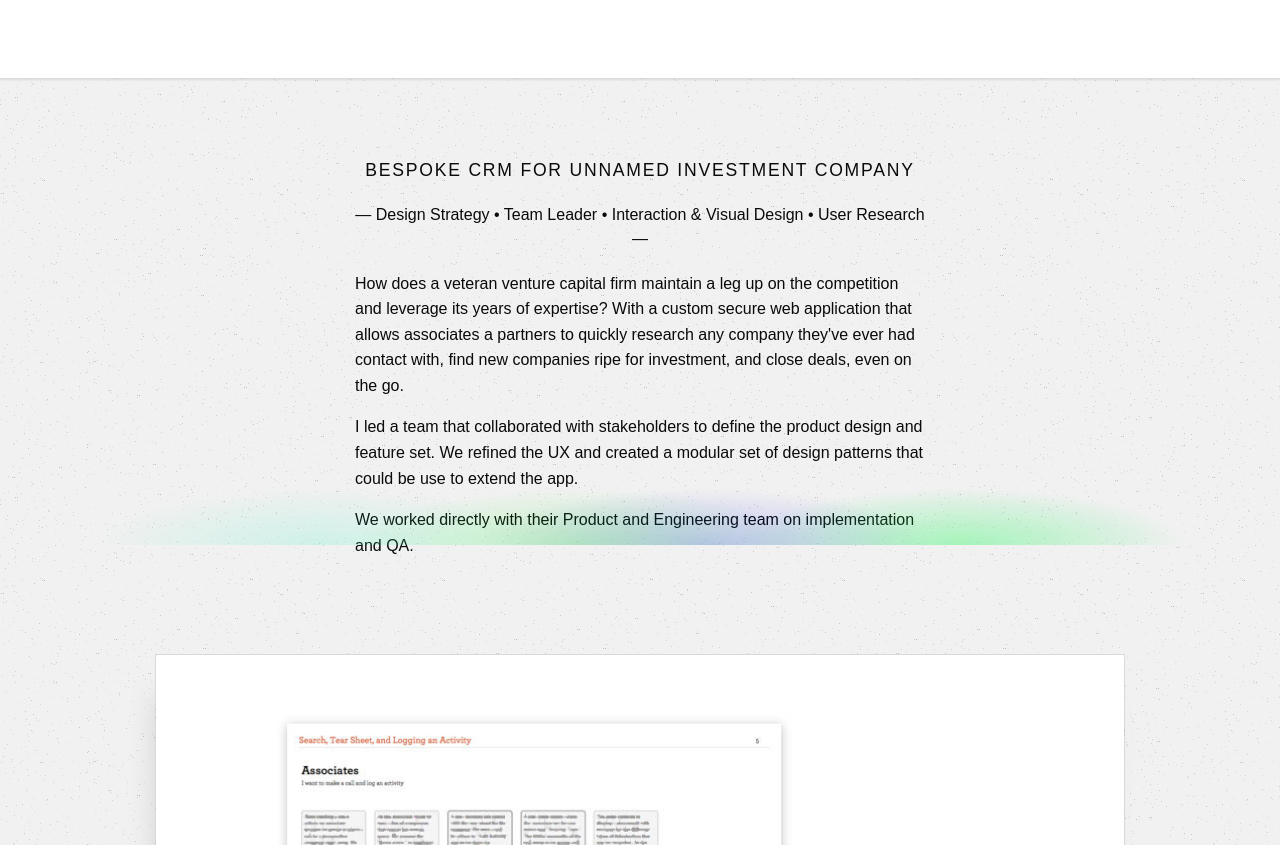
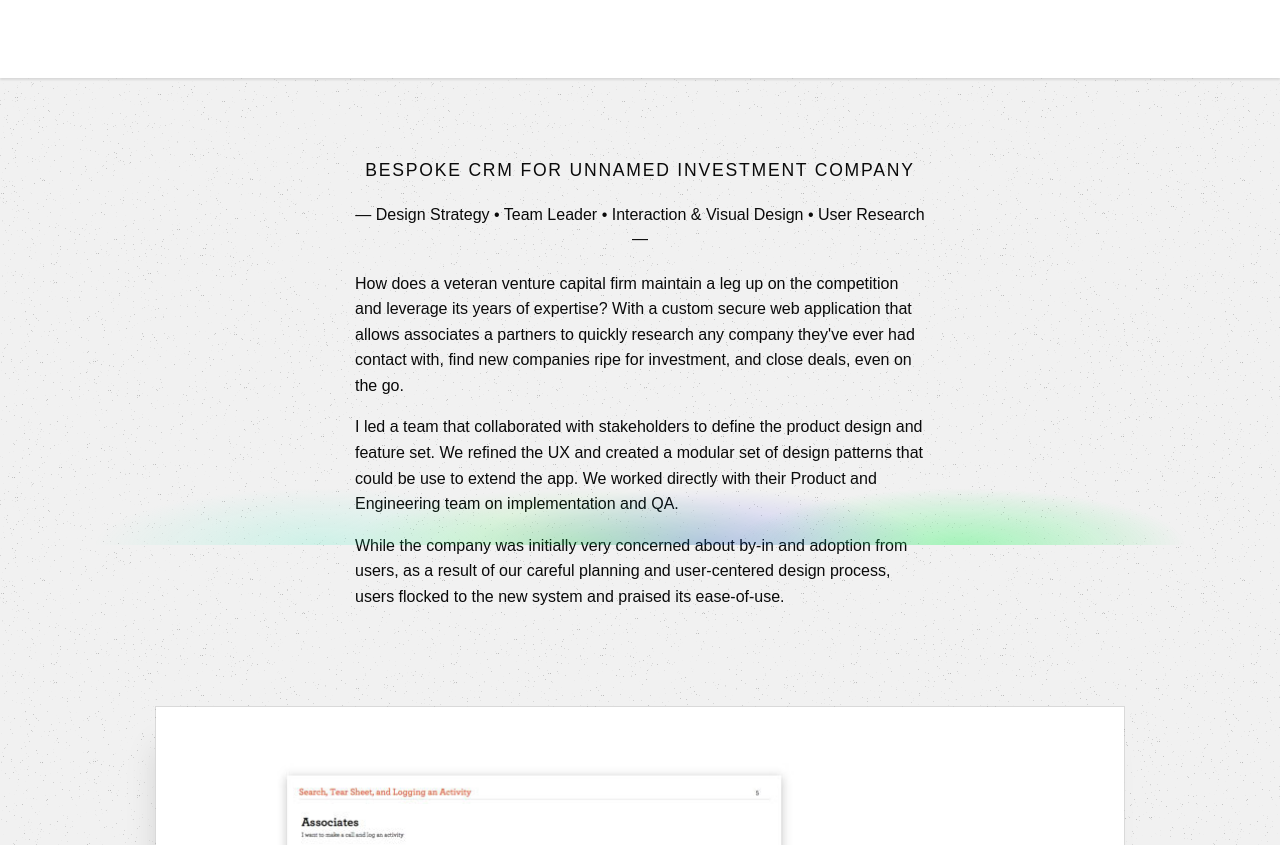
Before and after one commit to rschroed/whole, a plain HTML site: page work/redacted/index.html in a window 1280 px wide. Shown: the part 255-1100 px from the top of the page. Drawn offline with Linux system fonts and the light colour scheme; a script that the page names is missing.

Commit message:
Add Results

```diff
--- a/work/redacted/index.html
+++ b/work/redacted/index.html
@@ -32,8 +32,8 @@
 			<h2>Bespoke CRM for Unnamed Investment Company</h2>
 			<div class="role">—  Design Strategy  •  Team Leader  •  Interaction & Visual Design  •  User Research  —</div>
 			<p>How does a veteran venture capital firm maintain a leg up on the competition and leverage its years of expertise? With a custom secure web application that allows associates a partners to quickly research any company they've ever had contact with, find new companies ripe for investment, and close deals, even on the go.</p>
-			<p>I led a team that collaborated with stakeholders to define the product design and feature set. We refined the UX and created a modular set of design patterns that could be use to extend the app.</p>
-			<p>We worked directly with their Product and Engineering team on implementation and QA.</p>
+			<p>I led a team that collaborated with stakeholders to define the product design and feature set. We refined the UX and created a modular set of design patterns that could be use to extend the app. We worked directly with their Product and Engineering team on implementation and QA.</p>
+			<p>While the company was initially very concerned about by-in and adoption from users, as a result of our careful planning and user-centered design process, users flocked to the new system and praised its ease-of-use.</p>
 		</div>
 	</div>
 </section>
```
Also changed, not shown: work/epi/index.html (+2 -2 lines), work/the-new-yorker/index.html (+1 -0 lines), work/time/index.html (+1 -1 lines), 4 other files.
